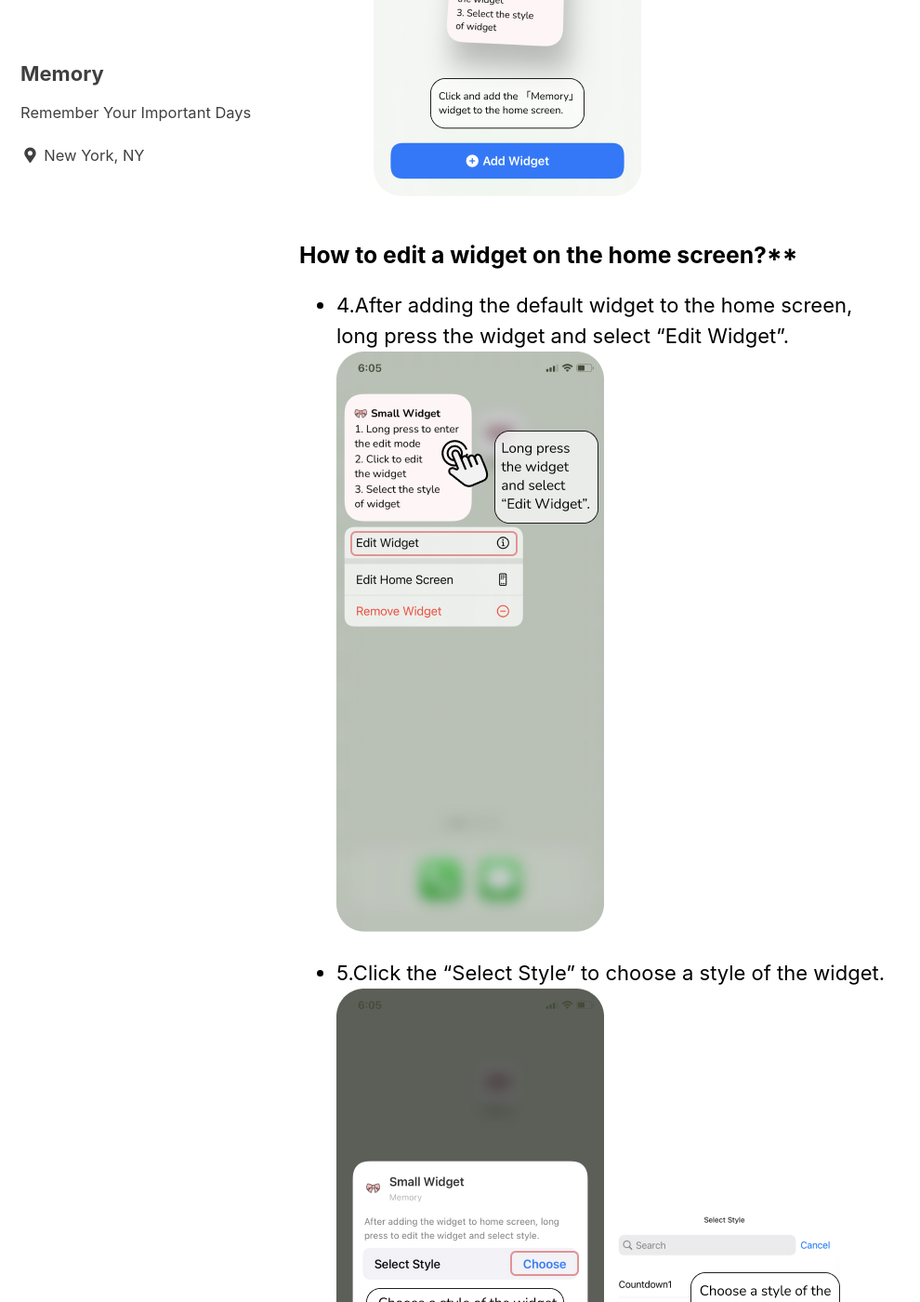
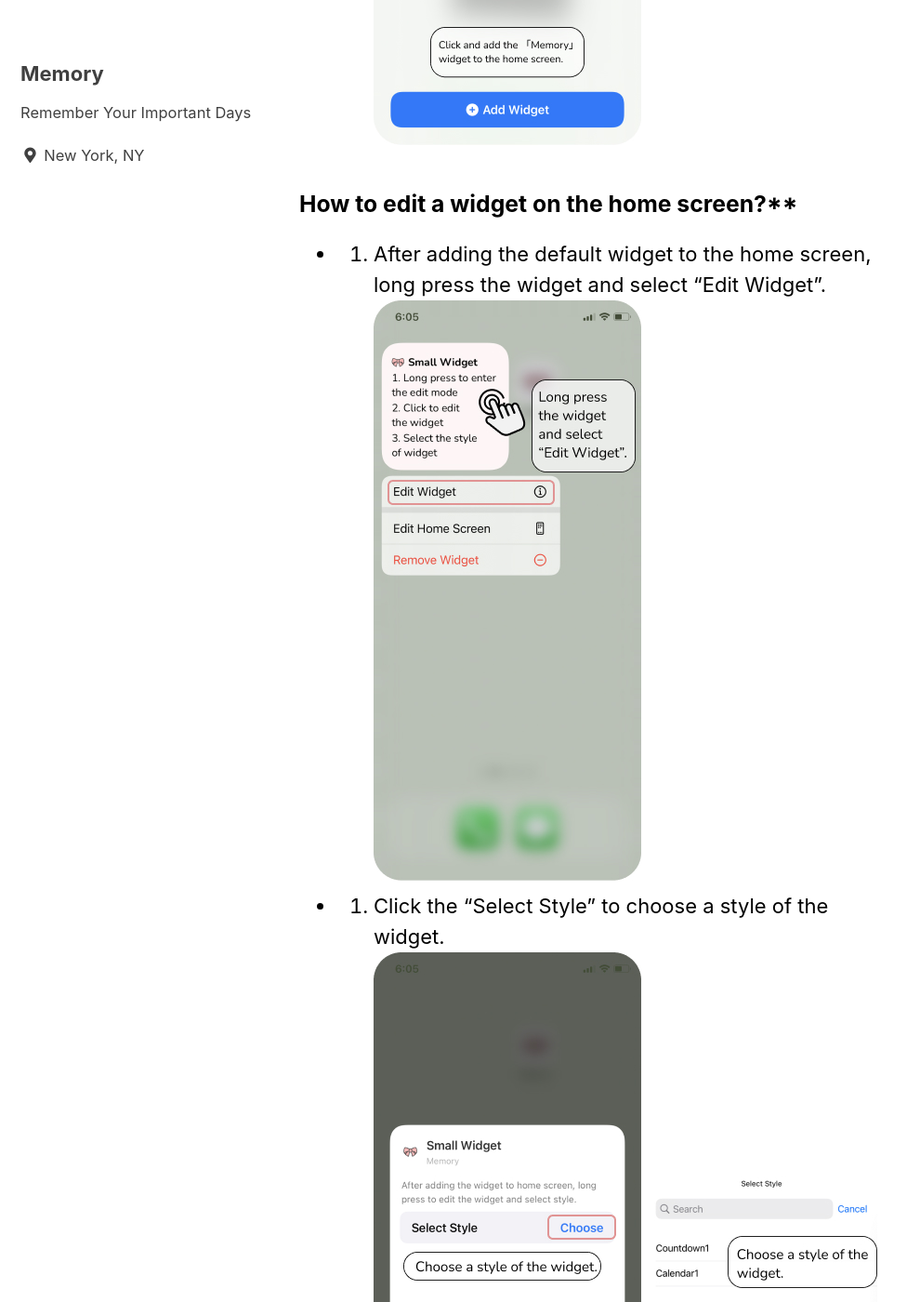
Before and after one commit to memoryteam/memoryteam.github.io, a Jekyll site: the page built from _posts/2022-08-11-widgettutorialen.md, in a window 1280 px wide and 1400 px high, scrolled down 2238 px. Shown: the whole window at 93% size, without its empty margins (0-990 px from the left). Built offline with Jekyll 4.4.1, drawn with Linux system fonts in a browser that asks for light colours; cached includes are drawn as plain includes; some of the changed text lies outside the part shown.

Commit message:
new tutorial_en

```diff
--- a/_posts/2022-08-11-widgettutorialen.md
+++ b/_posts/2022-08-11-widgettutorialen.md
@@ -5,8 +5,8 @@ date: 2022-12-14
 ---
 
 ### How to add a widget to the home screen?**
-> 1. Go to the home screen and long press any empty space.\
-> Click the「+」button at the top.\
+- 1. Go to the home screen and long press any empty space.\
+ Click the「+」button at the top.\
 ![Alt text](/images/tutorial_1.jpg?raw=true "Optional Title")
 
 - 2. Search or find the「Memory」in the list of widgets.\
@@ -17,15 +17,15 @@ date: 2022-12-14
 
 
 ### How to edit a widget on the home screen?**
-- 4.After adding the default widget to the home screen, long press the widget and select "Edit Widget".\
+- 4. After adding the default widget to the home screen, long press the widget and select "Edit Widget".\
 ![Alt text](/images/tutorial_4.jpg?raw=true "Optional Title")
 
-- 5.Click the "Select Style" to choose a style of the widget.\
+- 5. Click the "Select Style" to choose a style of the widget.\
 ![Alt text](/images/tutorial_5.jpg?raw=true "Optional Title")
 ![Alt text](/images/tutorial_5_1.jpg?raw=true "Optional Title") \
 After upgrading to the Pro version, the list of the avaliable widgets styles will contain the pro version widget.
 ![Alt text](/images/tutorial_5_2.jpg?raw=true "Optional Title")
 
 ### How to edit the content of a widget?**
-- 6.You can edit the widget's content within the app's Widget section.\
+- 6. You can edit the widget's content within the app's Widget section.\
 ![Alt text](/images/tutorial_6.jpg?raw=true "Optional Title")
```
